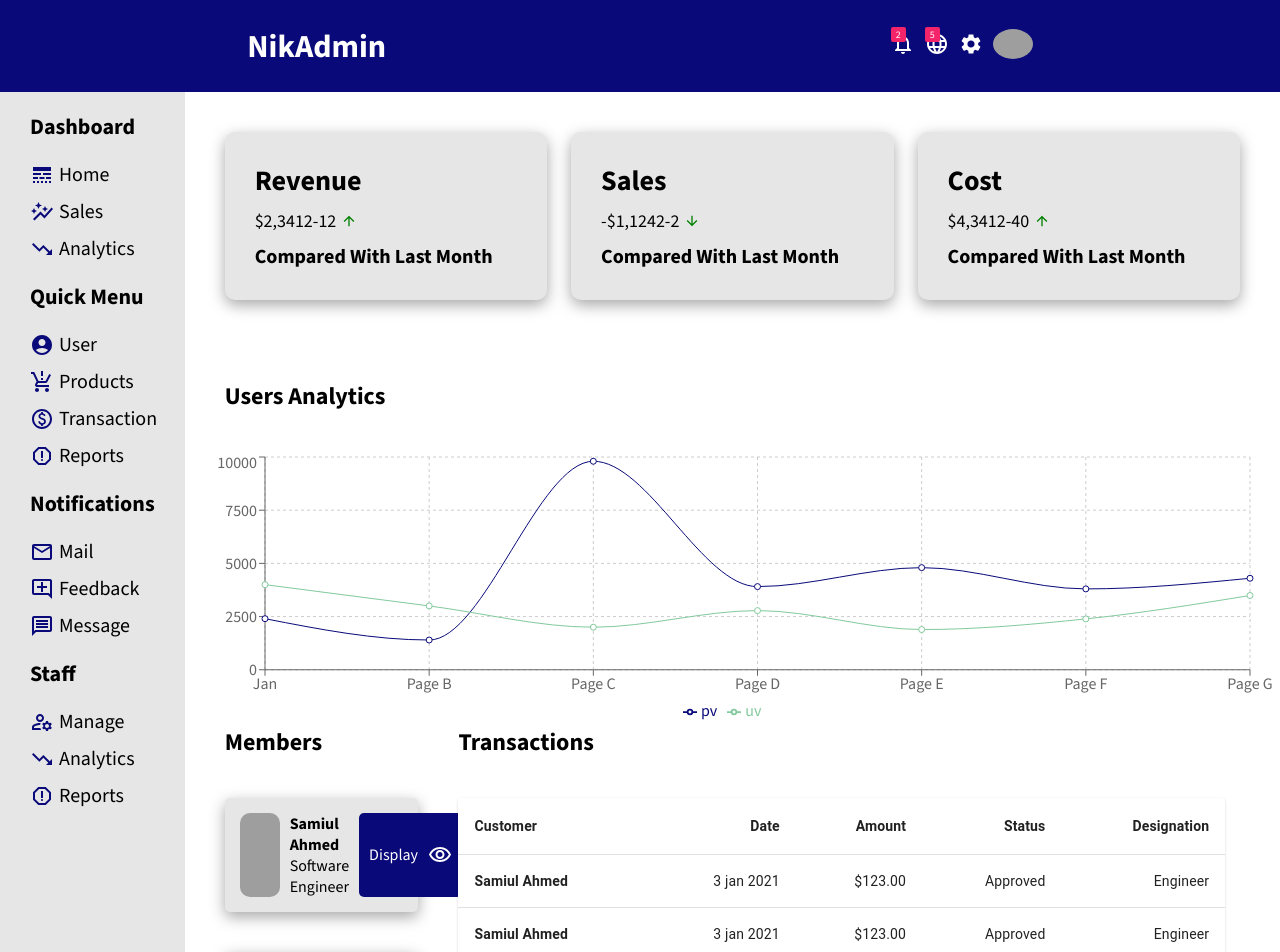
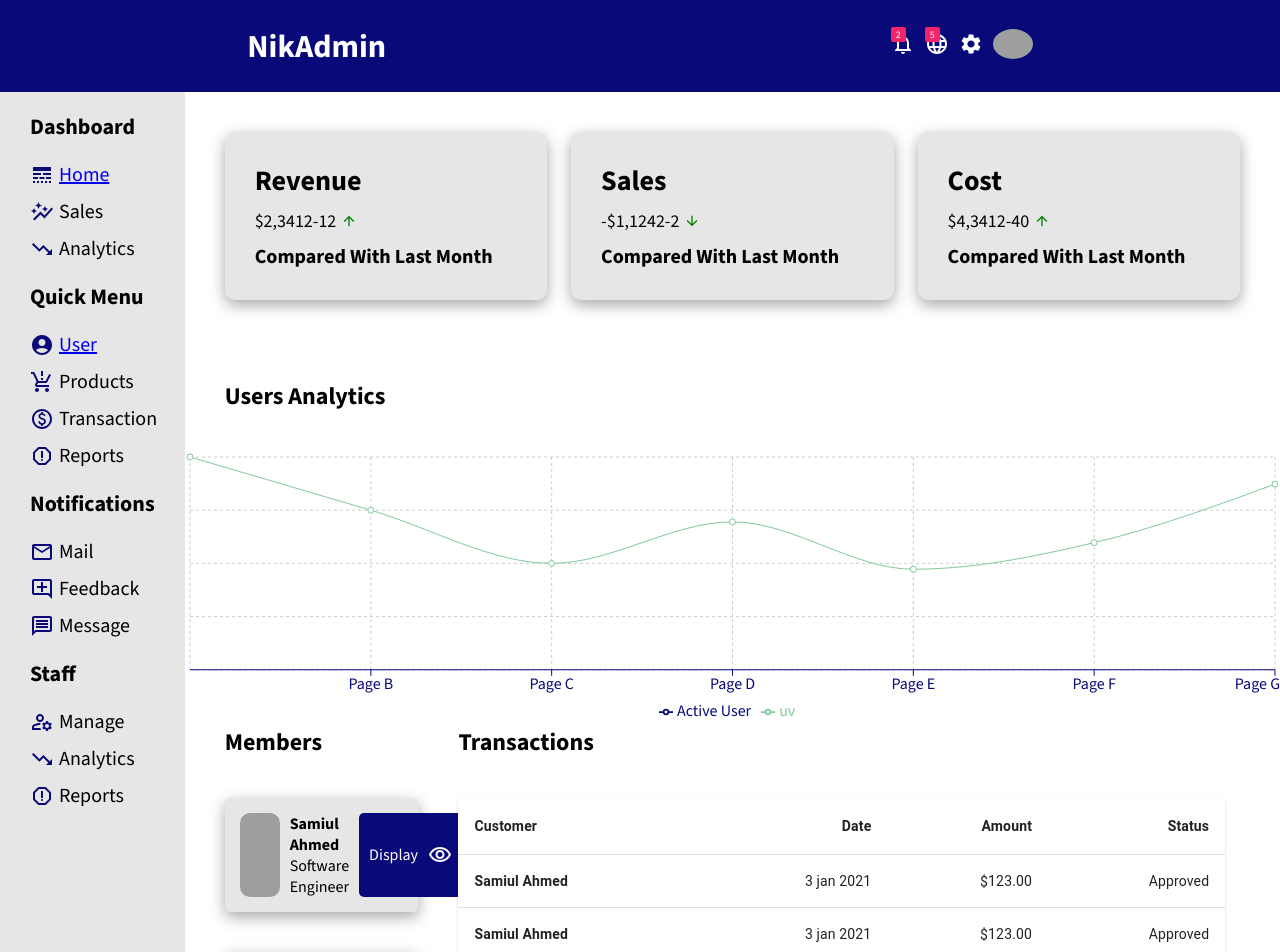
Before and after one commit to Samiul-Ahmed-96/admin-dashboard, a React (Create React App) app: page / in a window 1280 px wide. Shown: the top 952 px of the page. Built offline with nearby package versions, Linux system fonts and the light colour scheme; grey boxes are pictures that could not be loaded.

Commit message:
Added React router dom v6

```diff
--- a/package.json
+++ b/package.json
@@ -12,6 +12,7 @@
     "@testing-library/user-event": "^12.8.3",
     "react": "^17.0.2",
     "react-dom": "^17.0.2",
+    "react-router-dom": "^6.1.1",
     "react-scripts": "4.0.3",
     "recharts": "^2.1.6",
     "sass": "^1.45.0",
--- a/src/App.js
+++ b/src/App.js
@@ -1,18 +1,27 @@
 
+import { BrowserRouter, Route, Routes } from "react-router-dom";
 import './App.scss';
 import Navbar from './Components/Navbar/Navbar';
 import Sidebar from './Components/Sidebar/Sidebar';
 import Home from './Pages/Home/Home/Home';
+import User from "./Pages/User/User";
+
 
 function App() {
   return (
+   <BrowserRouter>
    <div className="App">
    <Navbar/>
    <div className="container">
      <Sidebar/>
-          <Home/>
+     <Routes>
+     <Route path="/" element={<Home />} />
+     <Route path="/home" element={<Home />} />
+     <Route path="/user" element={<User />} />
+     </Routes>
    </div>
 </div>
+   </BrowserRouter>
   );
 }
 
--- a/src/Components/Sidebar/Sidebar.js
+++ b/src/Components/Sidebar/Sidebar.js
@@ -1,5 +1,6 @@
 import { AccountCircle, AddCommentOutlined, AutoGraphOutlined, EmailOutlined, LineStyleOutlined, ManageAccountsOutlined, MessageOutlined, PaidOutlined, ProductionQuantityLimitsOutlined, ReportGmailerrorredOutlined, TrendingDownOutlined } from '@mui/icons-material';
 import React from 'react';
+import { Link } from 'react-router-dom';
 import './Sidebar.scss';
 
 const Sidebar = () => {
@@ -11,7 +12,7 @@ const Sidebar = () => {
                     <ul>
                         <div className="menu-item">
                         <LineStyleOutlined/>
-                        <span>Home</span>
+                        <Link to="/home"><span>Home</span></Link>
                         </div>
                         <div className="menu-item">
                         <AutoGraphOutlined/>
@@ -30,7 +31,7 @@ const Sidebar = () => {
                     <ul>
                         <div className="menu-item">
                         <AccountCircle/>
-                        <span>User</span>
+                        <Link to="/user"><span>User</span></Link>
                         </div>
                         <div className="menu-item">
                         <ProductionQuantityLimitsOutlined/>
--- a/src/Components/Sidebar/Sidebar.scss
+++ b/src/Components/Sidebar/Sidebar.scss
@@ -23,7 +23,7 @@
 
 @media screen and (min-device-width: 250px) and (max-device-width: 640px) {
   .sidebar {
-    width: 100%;
+    width: 85%;
     height: 100%;
   }
 }
--- a/src/Pages/Home/Chart/Chart.js
+++ b/src/Pages/Home/Chart/Chart.js
@@ -1,5 +1,5 @@
 import React from 'react';
-import { CartesianGrid, Legend, Line, LineChart, ResponsiveContainer, Tooltip, XAxis, YAxis } from 'recharts';
+import { CartesianGrid, Legend, Line, LineChart, ResponsiveContainer, Tooltip, XAxis } from 'recharts';
 import './Chart.scss';
 
 
@@ -51,24 +51,13 @@ const Chart = () => {
     return (
         <div className='chart'>
         <h2>Users Analytics</h2>
-        <ResponsiveContainer width="100%" aspect={4/1}>
-          <LineChart
-            width={500}
-            height={300}
-            data={data}
-            margin={{
-              top: 5,
-              right: 30,
-              left: 20,
-              bottom: 5,
-            }}
-          >
+        <ResponsiveContainer sx={{width:"100%" , padding : "10px"}} aspect={4/1}>
+          <LineChart data={data}>
             <CartesianGrid strokeDasharray="3 3" />
-            <XAxis dataKey="name" />
-            <YAxis />
+            <XAxis dataKey="name" stroke='#09097a'/>
             <Tooltip />
             <Legend />
-            <Line type="monotone" dataKey="pv" stroke="#09097a" activeDot={{ r: 8 }} />
+            <Line type="monotone" dataKey="Active User" stroke="#09097a" activeDot={{ r: 8 }} />
             <Line type="monotone" dataKey="uv" stroke="#82ca9d" />
           </LineChart>
       </ResponsiveContainer>
--- a/src/Pages/Home/Transaction/Transaction.js
+++ b/src/Pages/Home/Transaction/Transaction.js
@@ -13,11 +13,11 @@ function createData(name, date, amount, status, designation) {
 }
 
   const rows = [
-    createData('Samiul Ahmed', '3 jan 2021', '$123.00', 'Approved', 'Engineer'),
-    createData('Samiul Ahmed', '3 jan 2021', '$123.00', 'Approved', 'Engineer'),
-    createData('Samiul Ahmed', '3 jan 2021', '$123.00', 'Approved', 'Engineer'),
-    createData('Samiul Ahmed', '3 jan 2021', '$123.00', 'Approved', 'Engineer'),
-    createData('Samiul Ahmed', '3 jan 2021', '$123.00', 'Approved', 'Engineer'),
+    createData('Samiul Ahmed', '3 jan 2021', '$123.00', 'Approved'),
+    createData('Samiul Ahmed', '3 jan 2021', '$123.00', 'Approved'),
+    createData('Samiul Ahmed', '3 jan 2021', '$123.00', 'Approved'),
+    createData('Samiul Ahmed', '3 jan 2021', '$123.00', 'Approved'),
+    createData('Samiul Ahmed', '3 jan 2021', '$123.00', 'Approved'),
   ];
 
 
@@ -34,7 +34,6 @@ const Transaction = () => {
           <TableCell align="right">Date</TableCell>
           <TableCell align="right">Amount</TableCell>
           <TableCell align="right">Status</TableCell>
-          <TableCell align="right">Designation</TableCell>
         </TableRow>
       </TableHead>
       <TableBody>
@@ -48,8 +47,7 @@ const Transaction = () => {
             </TableCell>
             <TableCell align="right">{row.date}</TableCell>
             <TableCell align="right">{row.amount}</TableCell>
-            <TableCell align="right">{row.status}</TableCell>
-            <TableCell align="right">{row.designation}</TableCell>
+            <TableCell className='status' align="right">{row.status}</TableCell>
           </TableRow>
         ))}
       </TableBody>
--- a/src/Pages/Home/Transaction/Transaction.scss
+++ b/src/Pages/Home/Transaction/Transaction.scss
@@ -1,5 +1,6 @@
 .Transaction {
   width: 70%;
+
   .Transaction-table {
     margin: 40px 0px;
     .tr.MuiTableRow-root.MuiTableRow-head.css-1q1u3t4-MuiTableRow-root {
@@ -14,5 +15,8 @@
 @media screen and (min-device-width: 250px) and (max-device-width: 640px) {
   .Transaction {
     width: 100%;
+    h2 {
+      margin-left: 40px;
+    }
   }
 }
--- /dev/null
+++ b/src/Pages/User/User.js
@@ -0,0 +1,11 @@
+import React from 'react';
+
+const User = () => {
+    return (
+        <div>
+            <h1>Users</h1>
+        </div>
+    );
+};
+
+export default User;
```
Also changed, not shown: src/Pages/User/User.scss (added), 1 other file (tests, documents, lock files or other folders). Lines whose indentation alone changed are shown as unchanged.
